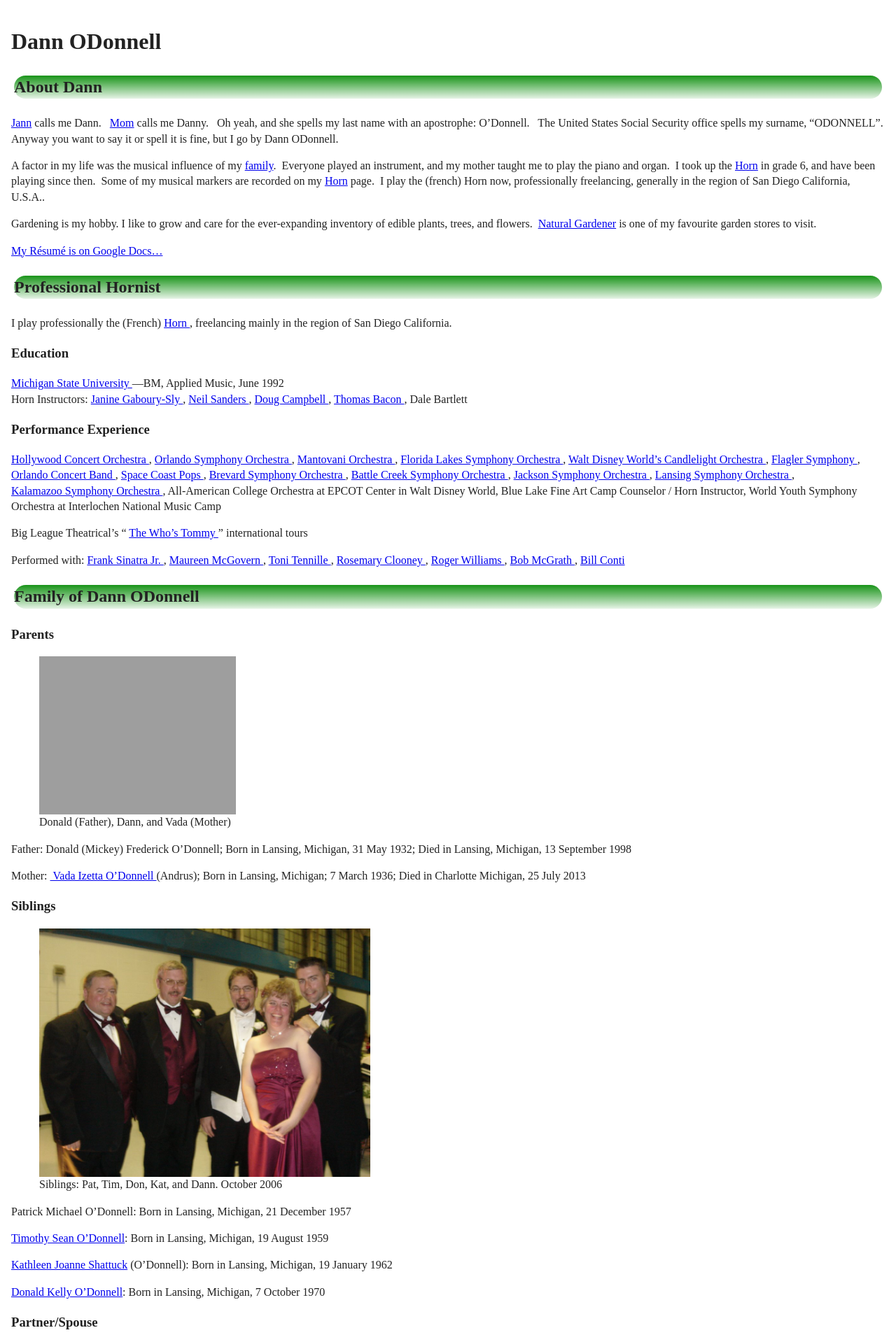
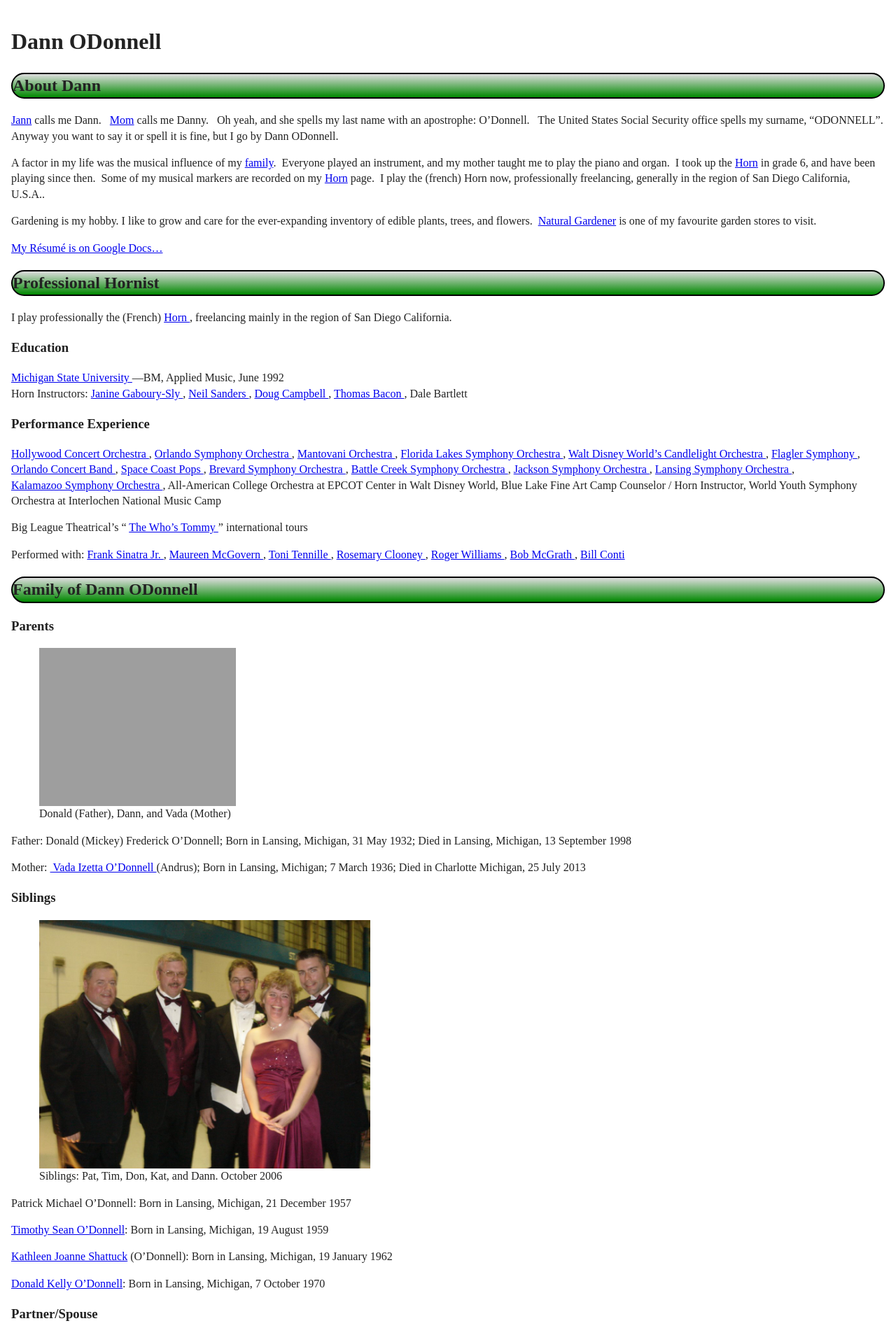
Before and after one commit to danocorno/mooboo, a Jekyll site: the page index.htm, which Jekyll copies as it is, in a window 1280 px wide. Shown: the top 1908 px of the page at 70% size. Built offline with Jekyll 4.4.1, drawn with Linux system fonts in a browser that asks for light colours; grey boxes are pictures that could not be loaded.

Commit message:
Update custom.css

```diff
--- a/css/custom.css
+++ b/css/custom.css
@@ -6,13 +6,15 @@ body{
 }
 h1{font-family: 'Pacifico', cursive;}
 h2{
-  background: rgb(0,136,0);
-  background: -moz-linear-gradient(0deg, rgba(0,136,0,0) 0%, rgba(0,136,0,1) 100%);
-  background: -webkit-linear-gradient(0deg, rgba(0,136,0,0) 0%, rgba(0,136,0,1) 100%);
-  background-image: linear-gradient(0deg, rgba(0,136,0,0) 0%, rgba(0,136,0,1) 100%);
-  filter: progid:DXImageTransform.Microsoft.gradient(startColorstr="#008800",endColorstr="#008800",GradientType=1);
-  border: double 4px transparent;
-  border-radius: 1em;
-  background-origin: border-box;
-  background-clip: content-box, border-box;
+/* Permalink - use to edit and share this gradient: http://colorzilla.com/gradient-editor/#b4ddb4+0,83c783+17,52b152+33,008a00+67,005700+83,002400+100;Green+3D+%231 */
+background: #080; /* Old browsers */
+background: -moz-linear-gradient(top, #ddd 0%, #080 100%); /* FF3.6-15 */
+background: -webkit-linear-gradient(top, #ddd 0%, #080 100%); /* Chrome10-25,Safari5.1-6 */
+background: linear-gradient(to bottom, #ddd 0%,#080 100%); /* W3C, IE10+, FF16+, Chrome26+, Opera12+, Safari7+ */
+filter: progid:DXImageTransform.Microsoft.gradient( startColorstr='#ddd', endColorstr='#080',GradientType=0 ); /* IE6-9 */
+-moz-border-radius: 1em;
+-webkit-border-radius: 1em;
+-khtml-border-radius: 1em;
+border-radius: 1em;
+border: 2px solid #000;
 }
```
